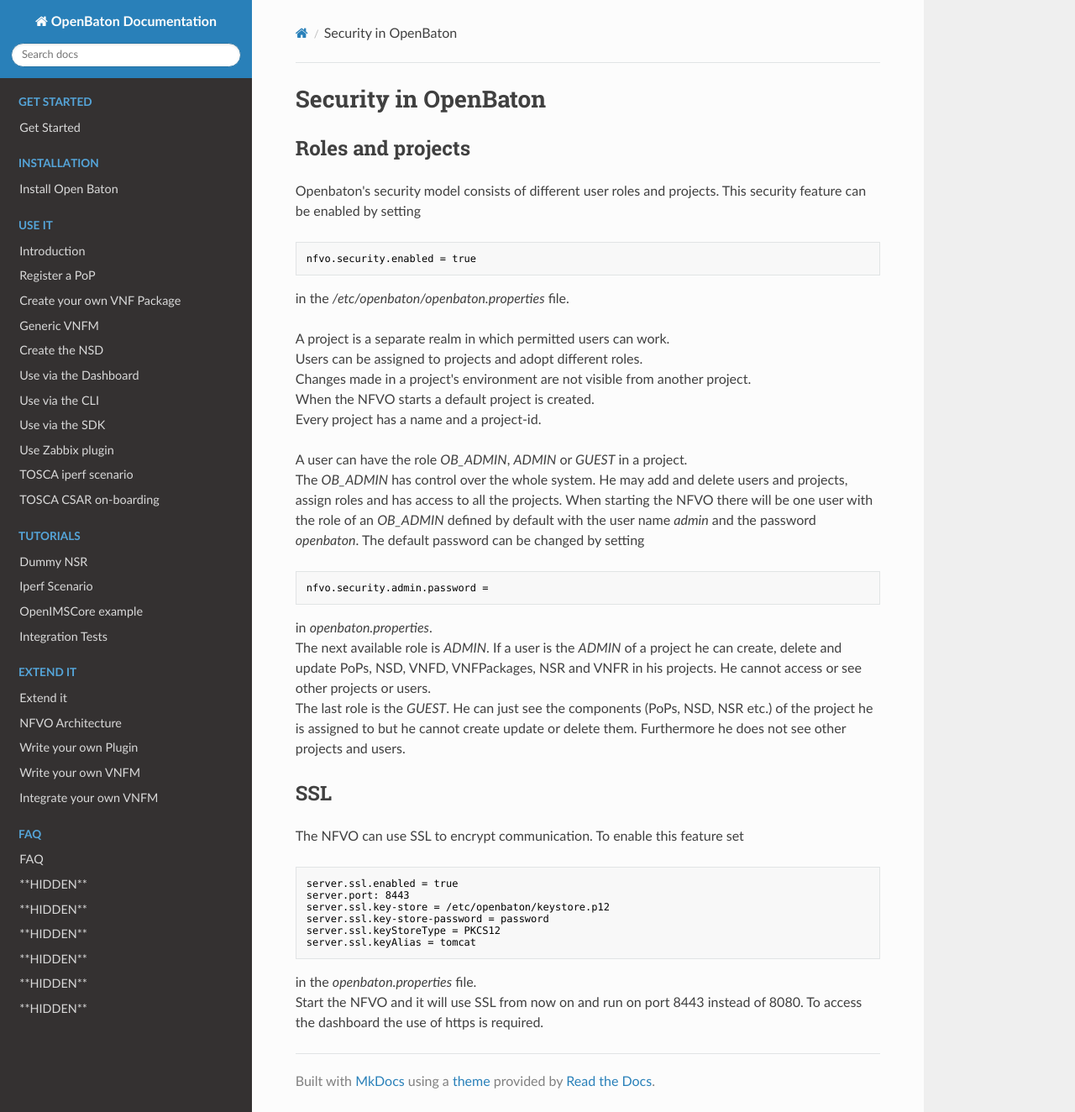
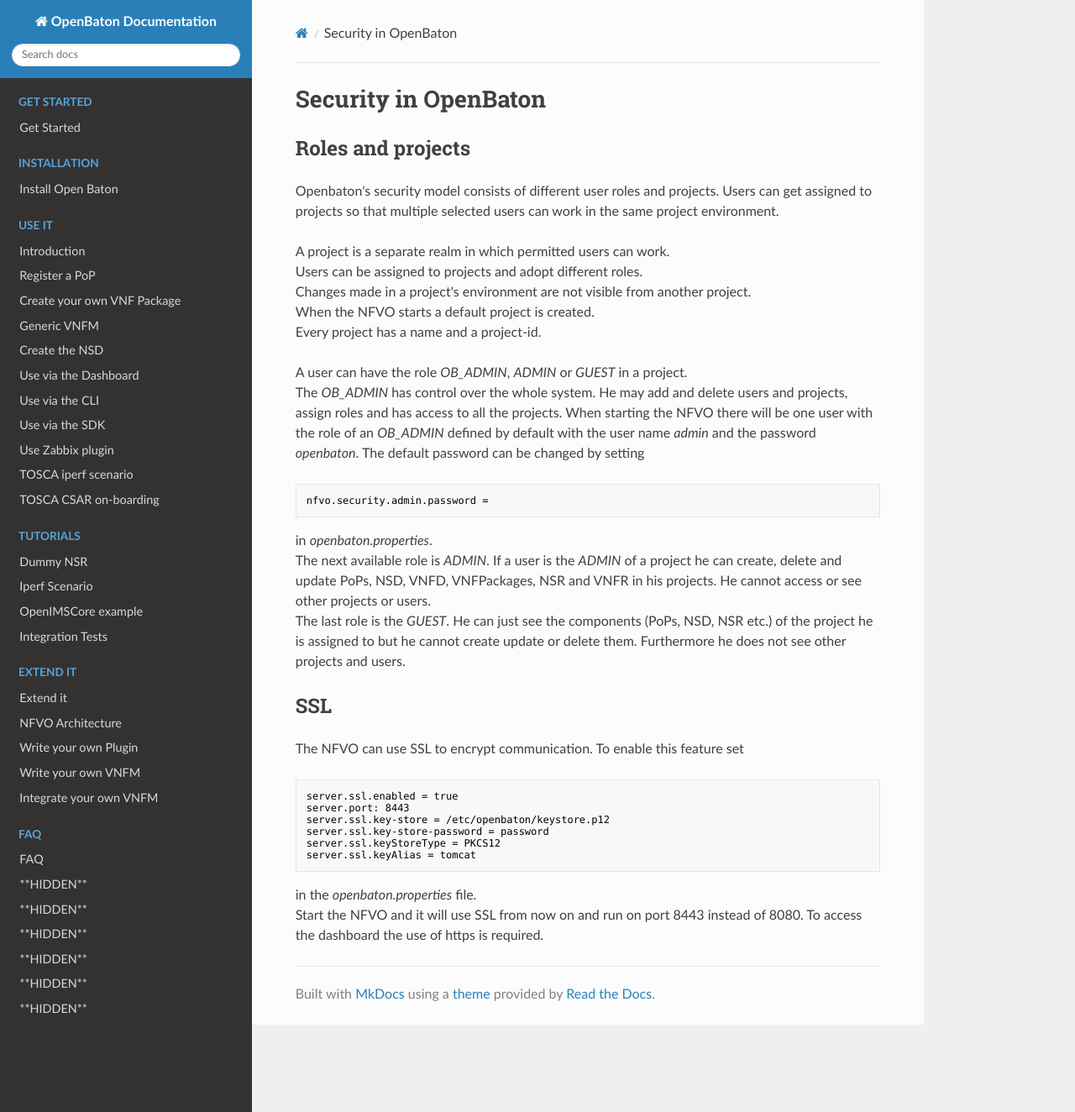
Before and after one commit to openbaton/docs, an MkDocs documentation site: the page built from docs/security.md, in a window 1280 px wide and 1324 px high. Shown: the whole window at 84% size. Built offline with MkDocs 1.6.1, drawn with Linux system fonts in a browser that asks for light colours; nearby versions of some CDN libraries; old or Windows-style settings are respelled for this version of MkDocs.

Commit message:
Update documentation

````diff
--- a/docs/security.md
+++ b/docs/security.md
@@ -2,12 +2,7 @@
 
 ## Roles and projects
 
-Openbaton's security model consists of different user roles and projects.
-This security feature can be enabled by setting
-```properties
-nfvo.security.enabled = true
-```
-in the */etc/openbaton/openbaton.properties* file.
+Openbaton's security model consists of different user roles and projects. Users can get assigned to projects so that multiple selected users can work in the same project environment.
 
 A project is a separate realm in which permitted users can work.
 Users can be assigned to projects and adopt different roles.
````
Also changed, not shown: docs/nfvo-how-to-use-gui.md (+1 -0 lines), docs/images/login.png.
